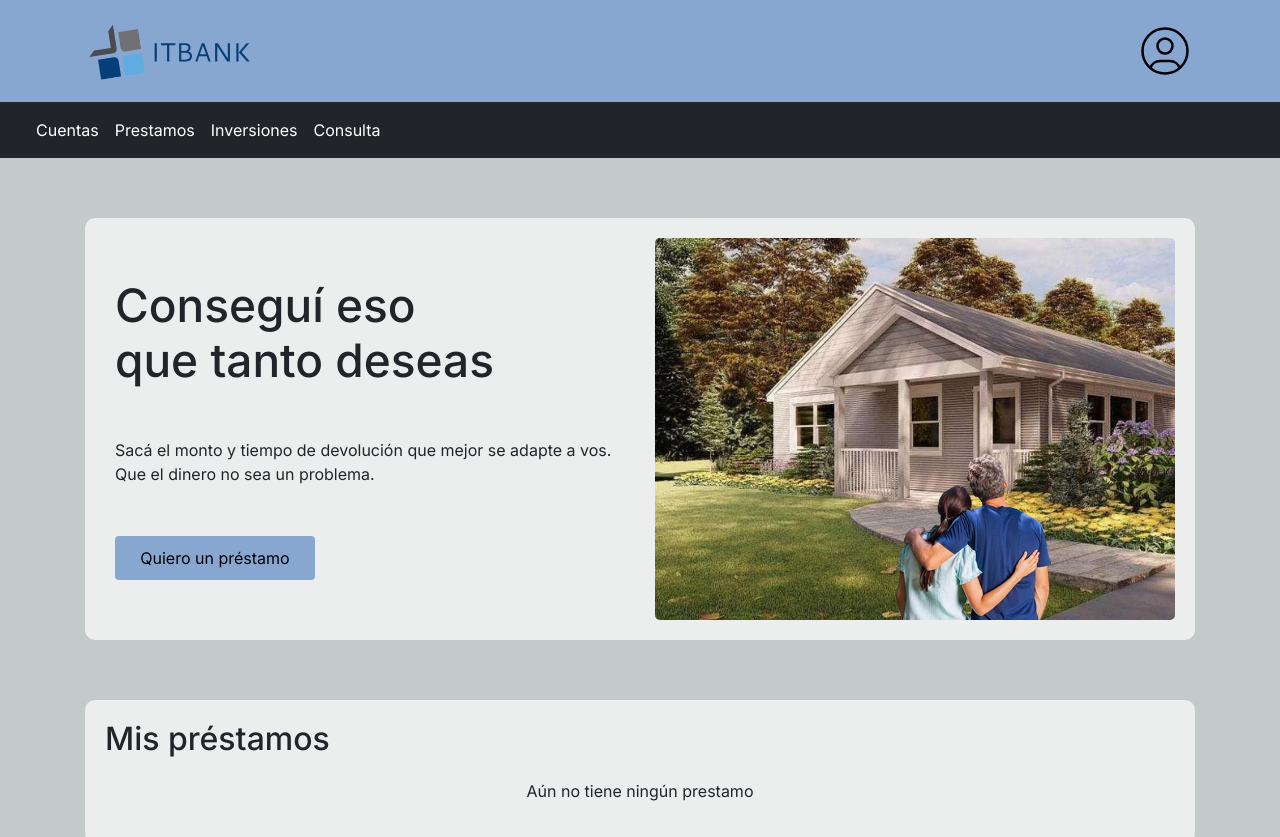
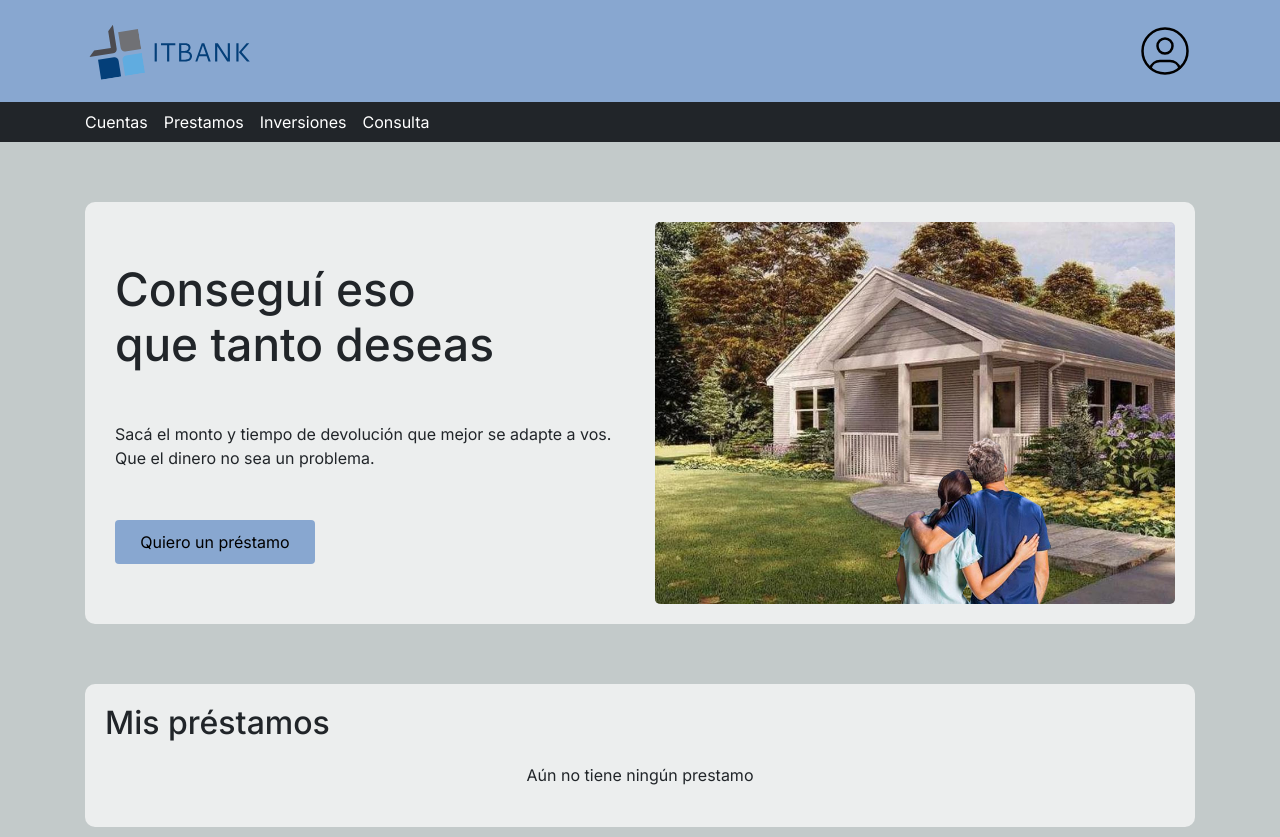
Before and after one commit to MarcAlva2003/itbank-homebanking, a plain HTML site: page prestamos.html in a window 1280 px wide. Shown: the top 837 px of the page. Drawn offline with nearby package versions, Linux system fonts and the light colour scheme.

Commit message:
Fix: Header prestamos

```diff
--- a/prestamos.html
+++ b/prestamos.html
@@ -9,7 +9,8 @@
     rel="stylesheet">
   <title>ITBANK</title>
   <!-- CSS only -->
-<link href="https://cdn.jsdelivr.net/npm/bootstrap@5.2.0-beta1/dist/css/bootstrap.min.css" rel="stylesheet" integrity="sha384-0evHe/X+R7YkIZDRvuzKMRqM+OrBnVFBL6DOitfPri4tjfHxaWutUpFmBp4vmVor" crossorigin="anonymous">
+  <link href="https://cdn.jsdelivr.net/npm/bootstrap@5.2.0-beta1/dist/css/bootstrap.min.css" rel="stylesheet"
+    integrity="sha384-0evHe/X+R7YkIZDRvuzKMRqM+OrBnVFBL6DOitfPri4tjfHxaWutUpFmBp4vmVor" crossorigin="anonymous">
   <link rel="stylesheet" href="style/globals.css">
   <link rel="stylesheet" href="style/header.css">
   <link rel="stylesheet" href="style/home.css">
@@ -21,54 +22,44 @@
     <div class="header-logo section-container">
       <nav class="navbar navbar-expand-lg " id="icono-open-navbar">
         <div class="container-fluid">
-            <button class="navbar-toggler" type="button" data-bs-toggle="collapse" data-bs-target="#navbarNav" aria-controls="navbarNav" aria-expanded="false" aria-label="Toggle navigation">
+          <button class="navbar-toggler" type="button" data-bs-toggle="collapse" data-bs-target="#navbarNav"
+            aria-controls="navbarNav" aria-expanded="false" aria-label="Toggle navigation">
             <span class="navbar-toggler-icon"></span>
-              </button> </div> </nav>
+          </button>
+        </div>
+      </nav>
       <!-- LOGO ITBANK -->
       <a href="/"><img class="header-logo--logo-image" src="assets/icons/itbank-logo.svg" alt="Logo ITBANK"></a>
       <!-- ICONO PERFIL -->
       <div class="header-logo--user-icon"><svg xmlns="http://www.w3.org/2000/svg"
-                    class="icon icon-tabler icon-tabler-user-circle" width="60" height="60" viewBox="0 0 24 24"
-                    stroke-width="1" stroke="#000000" fill="none" stroke-linecap="round" stroke-linejoin="round">
+          class="icon icon-tabler icon-tabler-user-circle" width="60" height="60" viewBox="0 0 24 24" stroke-width="1"
+          stroke="#000000" fill="none" stroke-linecap="round" stroke-linejoin="round">
           <path stroke="none" d="M0 0h24v24H0z" fill="none" />
           <circle cx="12" cy="12" r="9" />
           <circle cx="12" cy="10" r="3" />
           <path d="M6.168 18.849a4 4 0 0 1 3.832 -2.849h4a4 4 0 0 1 3.834 2.855" />
         </svg></div>
     </div>
-        <nav class="navbar navbar-expand-lg bg-dark" >
-            <div class="container-fluid">
-              <a class="navbar-brand" href="#"></a>
-
+    <nav class="navbar navbar-expand-lg bg-dark section-container">
+      <div class="container-fluid" id="container-fluid">
         <div class="collapse navbar-collapse" id="navbarNav">
           <ul class="navbar-nav">
             <li class="nav-item">
-
-                    <a class="nav-link" aria-current="page" href="cuentas.html">Cuentas</a>
+              <a class="nav-link" id="nav-link" aria-current="page" href="cuentas.html">Cuentas</a>
             </li>
             <li class="nav-item">
-                    <a class="nav-link" href="prestamos.html">Prestamos</a>
+              <a class="nav-link" id="nav-link" href="prestamos.html">Prestamos</a>
             </li>
             <li class="nav-item">
-                    <a class="nav-link" href="inversiones.html">Inversiones</a>
+              <a class="nav-link" id="nav-link" href="inversiones.html">Inversiones</a>
             </li>
             <li class="nav-item">
-                    <a class="nav-link">Consulta</a>
+              <a class="nav-link" id="nav-link">Consulta</a>
             </li>
           </ul>
         </div>
       </div>
     </nav>
-
-          <!-- Nav viejo -->
-        <!-- <nav class="header-nav section-container">
-            <ul class="header-nav-list">
-                <li class="header-nav-list--item"><a href="#">Cuentas</li></a>
-                <li class="header-nav-list--item"><a href="#">Tarjetas</li></a>
-                <li class="header-nav-list--item"><a href="#">Transferencias</li></a>
-                <li class="header-nav-list--item"><a href="#">etc</li></a>
-            </ul>
-        </nav> -->
   </header>
 
 
@@ -119,7 +110,8 @@
         </div>
         <div class="input-terms new-loan-form--item">
           <input type="checkbox" id="terms" name="connected" class="form-check-input">
-            <label for="terms" class="form-check.label">Acepto los</label> <a href="/terminos.html">Términos y condiciones</a>
+          <label for="terms" class="form-check.label">Acepto los</label> <a href="/terminos.html">Términos y
+            condiciones</a>
         </div>
         <div class="input-submit">
           <button class="input-submit-button">Enviar solicitud</button>
@@ -139,7 +131,9 @@
 
 
   <!-- JavaScript Bundle with Popper -->
-<script src="https://cdn.jsdelivr.net/npm/bootstrap@5.2.0-beta1/dist/js/bootstrap.bundle.min.js" integrity="sha384-pprn3073KE6tl6bjs2QrFaJGz5/SUsLqktiwsUTF55Jfv3qYSDhgCecCxMW52nD2" crossorigin="anonymous"></script>
+  <script src="https://cdn.jsdelivr.net/npm/bootstrap@5.2.0-beta1/dist/js/bootstrap.bundle.min.js"
+    integrity="sha384-pprn3073KE6tl6bjs2QrFaJGz5/SUsLqktiwsUTF55Jfv3qYSDhgCecCxMW52nD2"
+    crossorigin="anonymous"></script>
   <script src="js/auth.js"></script>
 
 </body>
--- a/style/header.css
+++ b/style/header.css
@@ -49,6 +49,14 @@ header{
     color: #154360;
     cursor: pointer;
 }
+#container-fluid{
+    padding: 0;
+}
+#nav-link{
+    padding-left: 0;
+    padding-right: 0;
+    margin-right: 16px;
+}
 
 @media (min-width: 992px){
     #icono-open-navbar{
```
Lines whose indentation alone changed are shown as unchanged.
